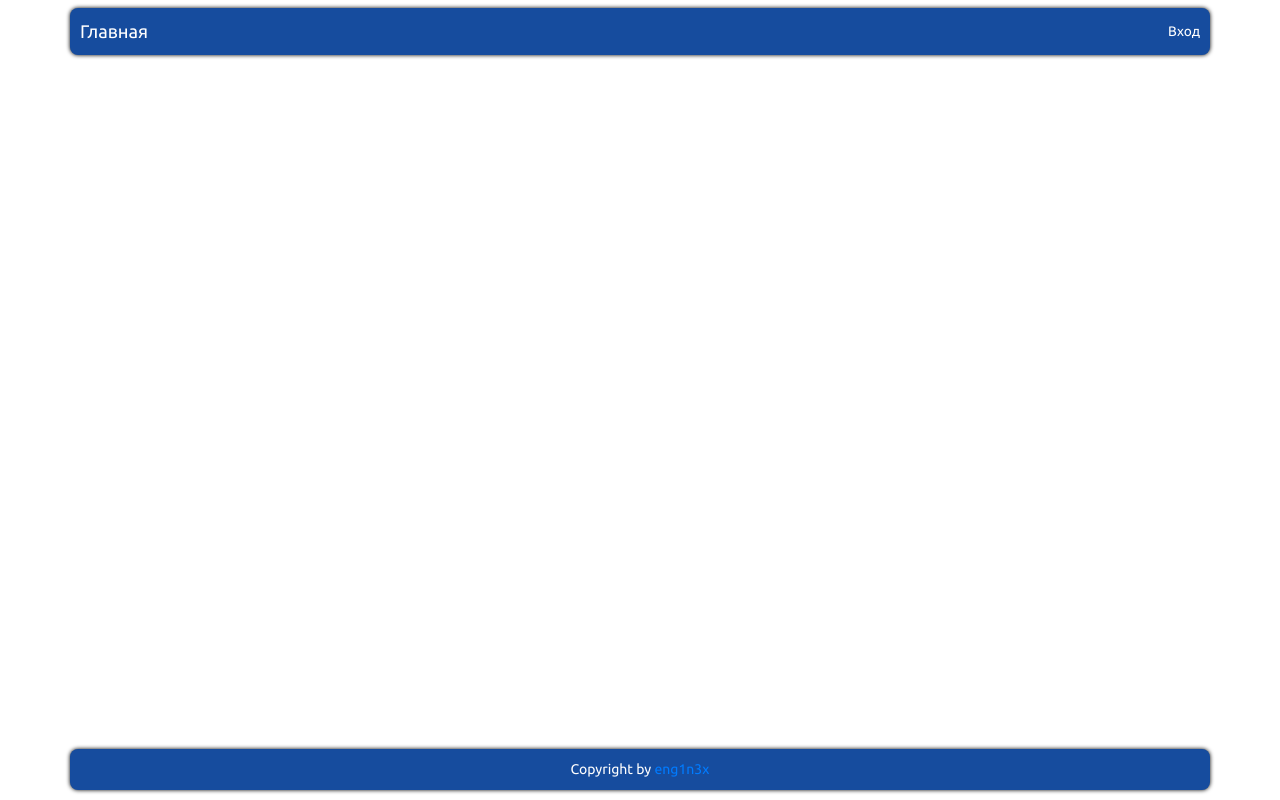
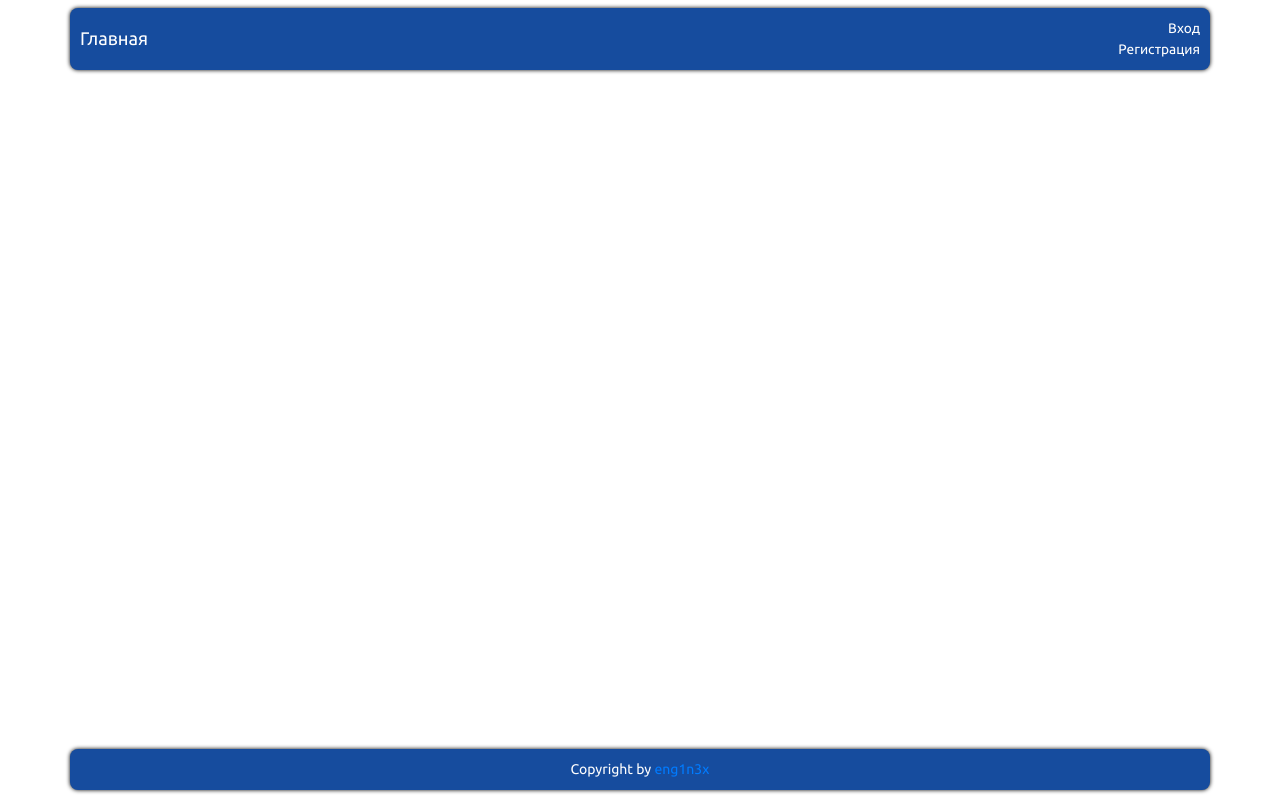
Before and after one commit to ENG1N3X/kudr.dev, a Nuxt app: page /main in a window 1280 px wide. Built offline with nearby package versions, Linux system fonts and the light colour scheme.

Commit message:
modified markup

```diff
--- a/components/cards/List.vue
+++ b/components/cards/List.vue
@@ -1,6 +1,6 @@
 <template>
   <b-container class="cards">
-    <b-row v-if="cards" class="justify-content-center">
+    <b-row v-if="cards.length != 0" class="justify-content-center">
       <b-col v-for="card in cards" :key="card._id" cols="7" sm="6" md="4" lg="3" xl="2" class="mb-30">
         <app-cards-list-item :card="card" />
       </b-col>
--- a/components/header/header.vue
+++ b/components/header/header.vue
@@ -7,7 +7,10 @@
         </b-nav>
       </b-col>
       <b-col cols="5" class="text-right">
-        <nuxt-link to="#!" class="headerLink">Вход</nuxt-link>
+        <b-row>
+          <b-col cols="12"><nuxt-link to="/login" class="headerLink">Вход</nuxt-link></b-col>
+          <b-col cols="12"><nuxt-link to="/register" class="headerLink">Регистрация</nuxt-link></b-col>
+        </b-row>
       </b-col>
       <b-col cols="4" style="display: none">
         <h4 class="headerTitle">
```
